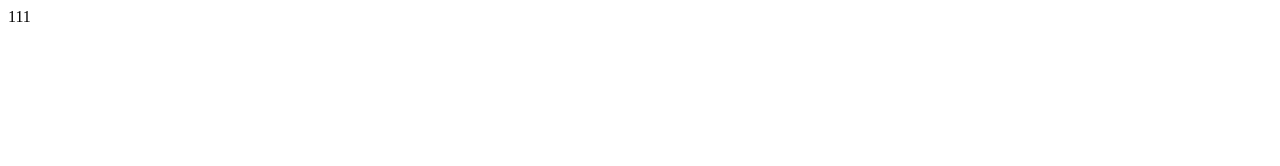
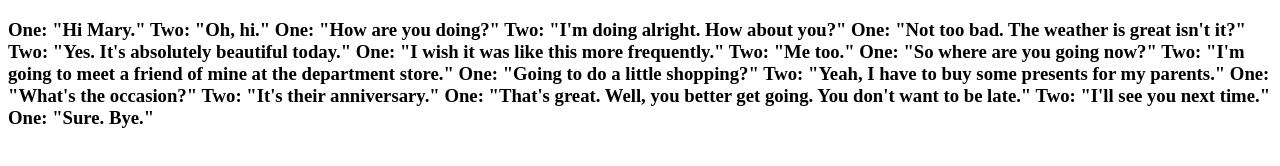
Before and after one commit to SerPstrong/GU-javascript2, a plain HTML site: page l4/l4.html in a window 1280 px wide. Drawn offline with Linux system fonts and the light colour scheme.

Commit message:
l4-finish

```diff
--- a/l4/l4.html
+++ b/l4/l4.html
@@ -6,11 +6,15 @@
 </head>
 <body>
 
-<div id="text">111</div>
+<div id="text">
+    <p>
+
+    </p>
+</div>
 
 <script>
 
-    const text = "One: 'Hi Mary.' Two: 'Oh, hi.'\n" +
+    let text = `One: 'Hi Mary.' Two: 'Oh, hi.'\n` +
         "One: 'How are you doing?'\n" +
         "Two: 'I'm doing alright. How about you?'\n" +
         "    One: 'Not too bad. The weather is great isn't it?'\n" +
@@ -25,7 +29,21 @@
         "    Two: 'It's their anniversary.'\n" +
         "One: 'That's great. Well, you better get going. You don't want to be late.'\n" +
         "Two: 'I'll see you next time.'\n" +
-        "One: 'Sure. Bye.'"
+        `One: 'Sure. Bye.'`;
+
+    let idtext = document.querySelector("#text");
+    // idtext.insertAdjacentHTML("beforeend", `<h3>${text}</h3>`);
+    let regexp = /'/g;
+    text = text.replace(regexp, "\"")
+    // idtext.insertAdjacentHTML("beforeend", `<h3>${text}</h3>`);
+    let text2 = text;
+    regexp = /\b"\b/g;
+    text2 = text2.replace(regexp, "\'");
+    idtext.insertAdjacentHTML("beforeend", `<h3>${text2}</h3>`);
+    // regexp = /\s'/g;
+    // let text2 = text.replace(regexp, "\"");
+    // idtext.insertAdjacentHTML("beforeend", `<h3>${text2.replace(regexp, "\'")}</h3>`);
+
 
 </script>
 
```
